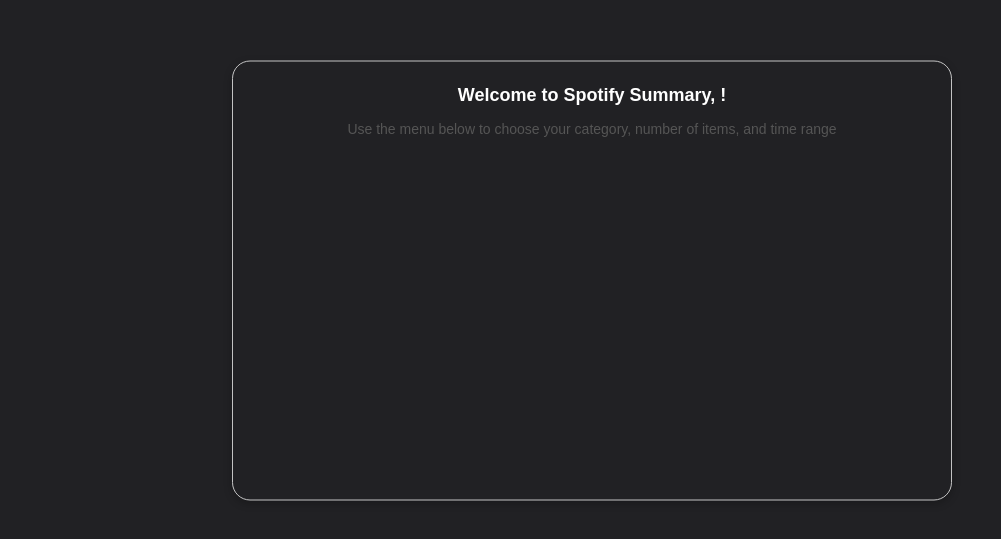
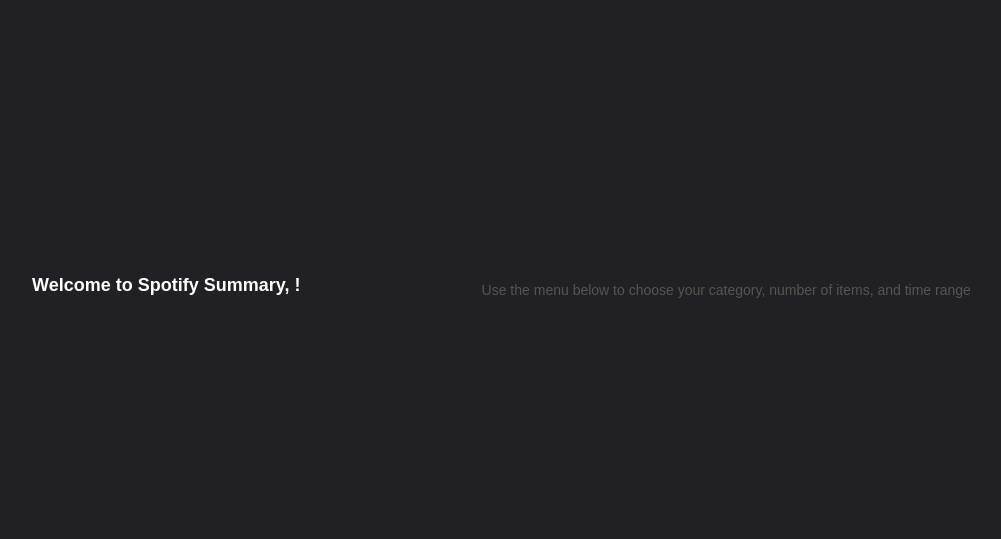
Before and after one commit to JustinYSJSU/react_spotify, a React (Create React App) app: page /home in a window 1280 px wide. Shown: the part 147-686 px from the top of the page, without its empty margins (48-1049 px from the left). Built offline with nearby package versions, Linux system fonts and the light colour scheme; no server answers.

Commit message:
change class

```diff
--- a/src/pages/home.js
+++ b/src/pages/home.js
@@ -36,7 +36,7 @@
 
     return (
         <div className="container">
-            <div className="body d-md-flex align-items-center justify-content-between">
+            <div className="body-1 d-md-flex align-items-center justify-content-between">
                 <div className="card-header">
                    Welcome to Spotify Summary, {displayName}!
                 </div>
```
